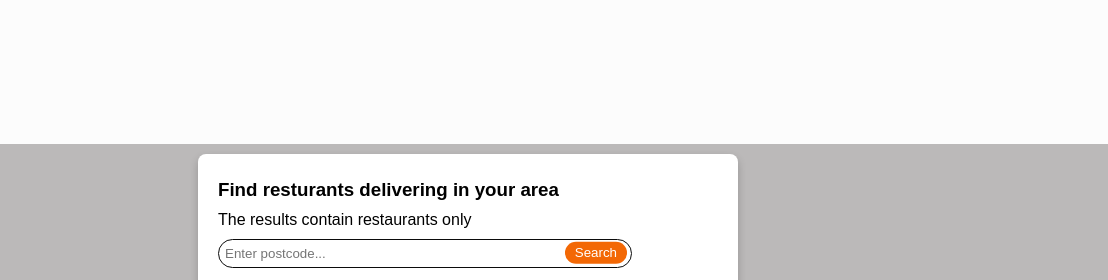
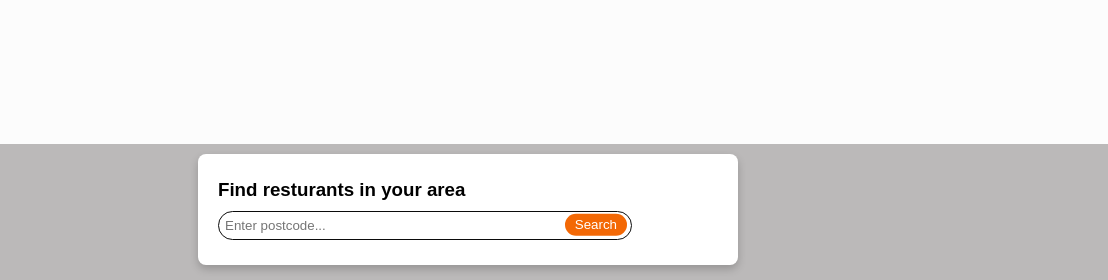
Before and after one commit to J-Spinks/jet-assignment, a website built with webpack: page src/template.html in a window 1280 px wide. Shown: the top 280 px of the page, 172-1280 px from the left. Built offline with nearby package versions, Linux system fonts and the light colour scheme.

Commit message:
removed unused html and updated search bar header

```diff
--- a/src/template.html
+++ b/src/template.html
@@ -16,8 +16,7 @@
   <div id="content">
 
     <div id="search-container">
-      <h3>Find resturants delivering in your area </h3>
-      <p>The results contain restaurants only</p>
+      <h3>Find resturants in your area </h3>
       <form id="postcode-form">
         <label for="search"></label>
         <div class="search-bar">
@@ -28,17 +27,6 @@
     </div>
 
     <div id="restaurants-card-container">
-      <!-- <div id="restaurant-card">
-        <img src="" alt="placeholder image">
-        <div id="card-content">
-          <p class="name">Resturant Name &nbsp;</p>
-          <p class="address">Resturant Address</p>
-          <div class="details">
-            <p class="rating">Rating</p>
-            <p class="cuisines">Cuisines</p>
-          </div>
-        </div>
-      </div> -->
     </div>
 
 
```
